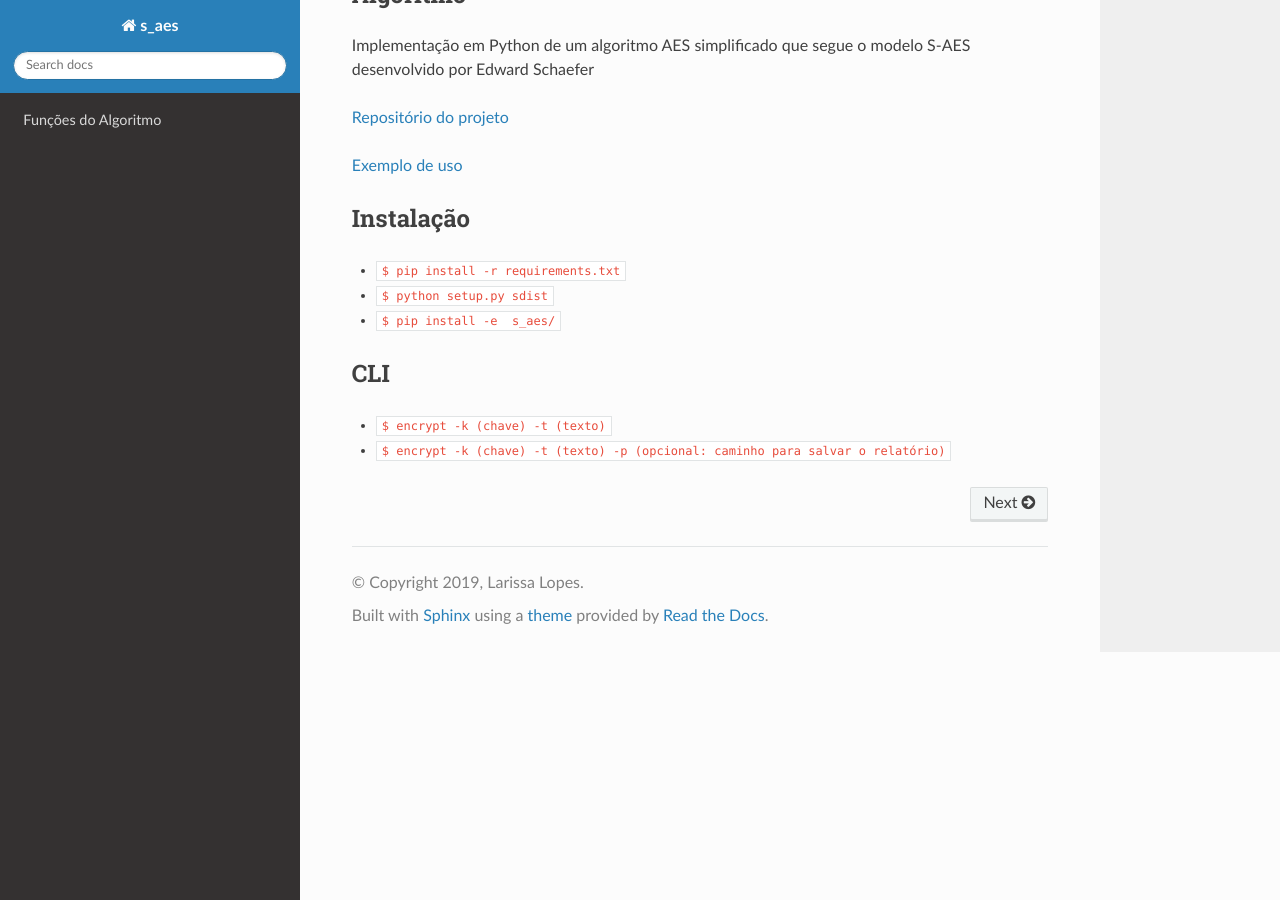
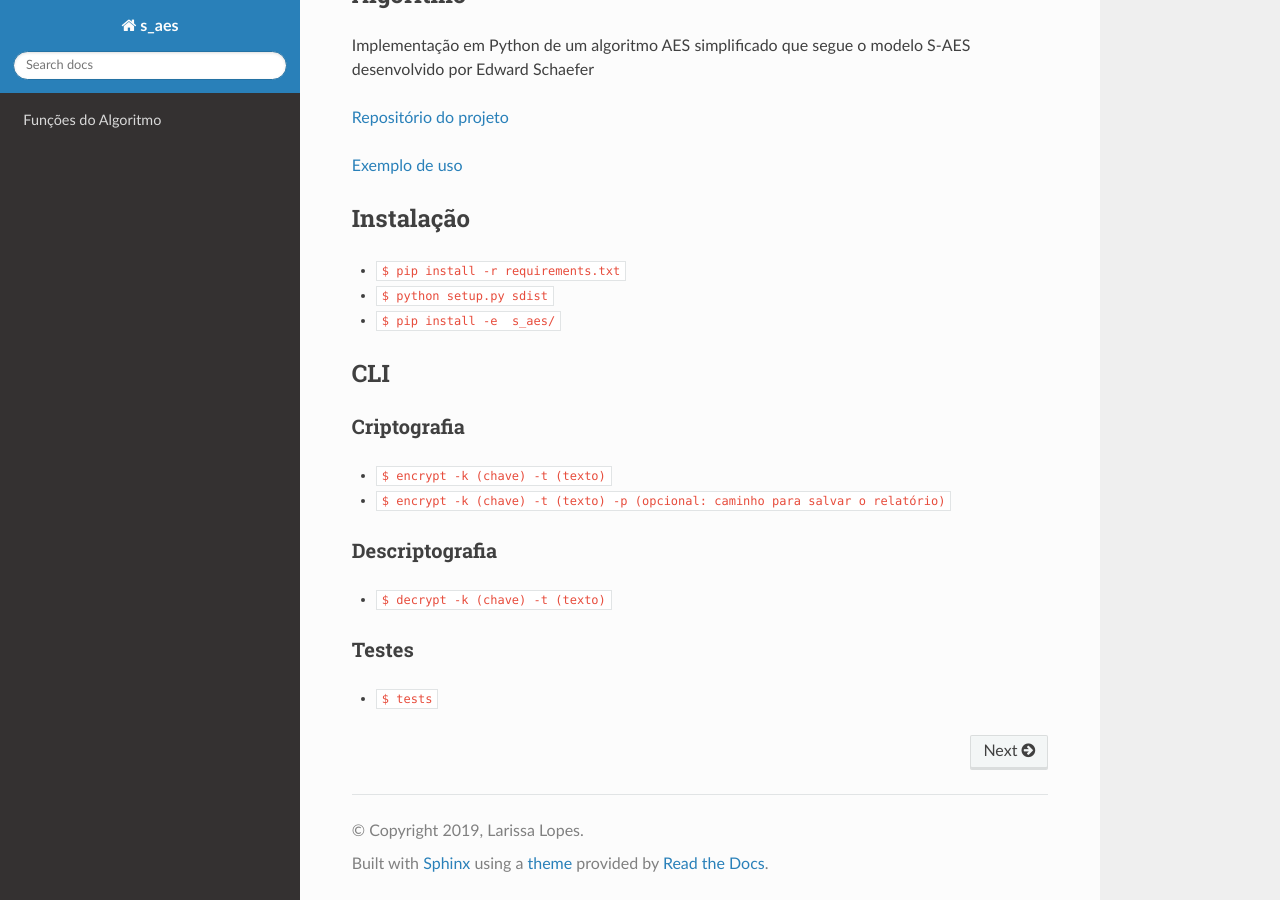
Before and after one commit to lopeslarissa/saeslib, a Sphinx documentation site: the page built from source/index.rst, in a window 1280 px wide and 900 px high, scrolled down 518 px. Built offline with Sphinx 7.4.7 and the Read the Docs theme 2.0.0, drawn with Linux system fonts in a browser that asks for light colours.

Commit message:
fix: cli

```diff
--- a/source/index.rst
+++ b/source/index.rst
@@ -9,9 +9,9 @@ Algoritmo
 
 Implementação em Python de um algoritmo AES simplificado que segue o modelo S-AES desenvolvido por Edward Schaefer
 
-`Repositório do projeto <http://https://bitbucket.org/lopeslarissa/s_aes/>`_
+`Repositório do projeto <https://github.com/lopeslarissa/saeslib>`_
 
-`Exemplo de uso <http://https://bitbucket.org/lopeslarissa/simple-aes/>`_
+`Exemplo de uso <https://github.com/lopeslarissa/S-AES-Web>`_
 
 
 
@@ -27,5 +27,20 @@ Instalação
 CLI
 ---
 
+Criptografia
+++++++++++++
+
 * ``$ encrypt -k (chave) -t (texto)``
 * ``$ encrypt -k (chave) -t (texto) -p (opcional: caminho para salvar o relatório)``
+
+
+Descriptografia
++++++++++++++++
+
+* ``$ decrypt -k (chave) -t (texto)``
+
+
+Testes
+++++++
+
+* ``$ tests``
```
